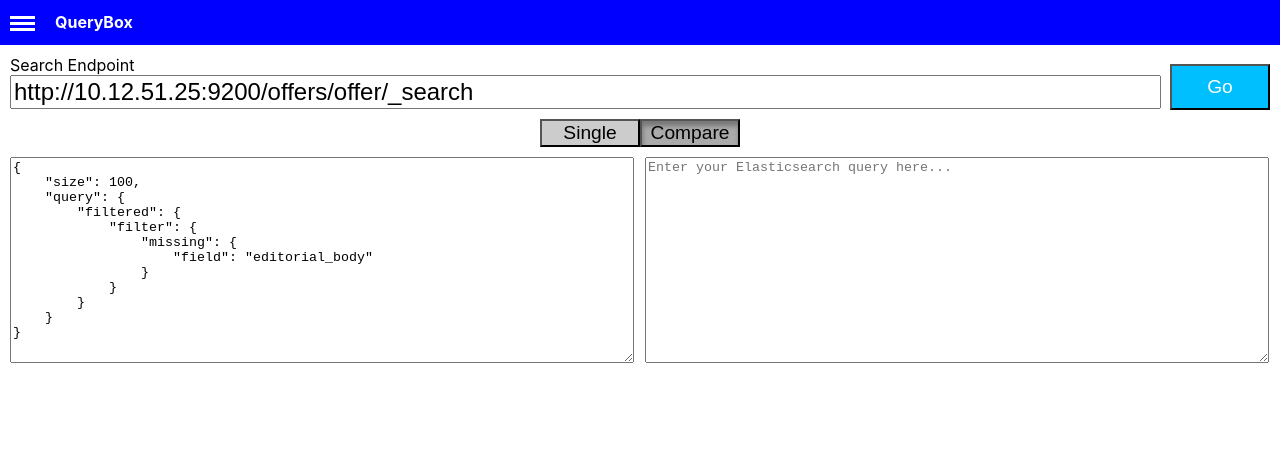
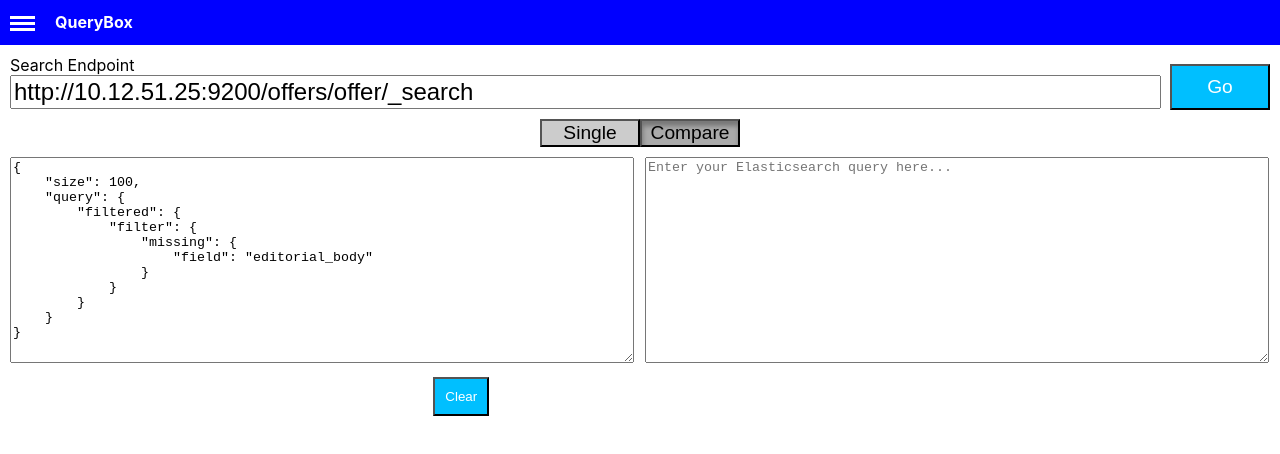
Before and after one commit to jkearle/querybox, a React (Create React App) app: page / in a window 1280 px wide. Both pictures are taken after a click on the button "Compare". Shown: the top 454 px of the page. Built offline with nearby package versions, Linux system fonts and the light colour scheme.

Commit message:
Moved the select area into its own component.

```diff
--- /dev/null
+++ b/src/components/KeySelect.js
@@ -0,0 +1,95 @@
+import React, {Component} from 'react';
+import FilteredMultiSelect from 'react-filtered-multiselect';
+import ActionButton from "./ActionButton"; //Found at https://react.rocks/example/react-filtered-multiselect
+
+
+class KeySelect extends Component {
+    handleSelectionChange = (selection) => {
+        selection.forEach((s) => {
+            if (!this.props.compareKeyChains.includes(s.value)) {
+                this.props.compareKeyChains.push(s.value)//FIXME we need to guarantee this is an array
+            }
+        });
+        this.props.selectedKeysUpdated(this.props.compareKeyChains);
+    };
+
+    getMultiSelect() {
+        const {returnData} = this.props;
+
+        let selectIds = [];
+        if (returnData.data !== undefined) {
+            this.findAllKeys('', selectIds, returnData.data);
+        }
+        if (selectIds.length > 0) {
+            return <FilteredMultiSelect
+                onChange={this.handleSelectionChange}
+                options={selectIds}
+                textProp="text"
+                valueProp="value"
+                size={6}
+            />;
+        }
+    }
+
+    getSelectedKeys() {
+        console.log('getSelectedKeys' + this.props.compareKeyChains.length)
+        if (this.props.compareKeyChains.length > 0) {
+            let selectedRows = [];
+
+            this.props.compareKeyChains.forEach((singleCompareKeyChain) => {
+                selectedRows.push(<tr key={singleCompareKeyChain + 'row'}>
+                    <td key={singleCompareKeyChain + 'cell'}>
+                        {singleCompareKeyChain}
+                    </td>
+                </tr>)
+            });
+
+            return <table>
+                <tbody>
+                {selectedRows}
+                </tbody>
+            </table>
+        } else {
+            return <div/>
+        }
+    }
+
+    findAllKeys(base, keyArray, jsonObject) {//TODO Fireside is there a more efficient way to not call this every time - could move it to the parent element????
+        Object.keys(jsonObject).forEach((keyValue) => {
+            if (typeof jsonObject[keyValue] == 'object' && jsonObject[keyValue] !== null) {//If it's an object we need to call this function on the object to get the child keys
+                //get the children
+                if (jsonObject instanceof Array && keyValue !== '0') {//If it's an array, just iterate over the first one and return on the rest
+                    return;
+                }
+                if (base === '') {
+                    this.findAllKeys(keyValue, keyArray, jsonObject[keyValue]);
+                } else {
+                    this.findAllKeys(base + '.' + keyValue, keyArray, jsonObject[keyValue]);
+                }
+            } else {
+                if (base === '') {
+                    keyArray.push({text: keyValue, value: keyValue});
+                } else {
+                    keyArray.push({text: base + '.' + keyValue, value: base + '.' + keyValue});
+                }
+
+            }
+        });
+    };
+
+    clearSelected = () => {//TODO - mention this in Fireside and ask opinion. Putting the phat arrow function on the declaration.
+        this.props.selectedKeysUpdated([]);//TODO should we be checking that this prop is not undefined?
+    }
+
+    render() {
+        return (
+            <div className="KeySelect">
+                {this.getMultiSelect()}
+                <ActionButton text=" Clear " onClick={this.clearSelected}/>
+                {this.getSelectedKeys()}
+            </div>
+        );
+    }
+}
+
+export default KeySelect;
--- a/src/components/ResultTable.js
+++ b/src/components/ResultTable.js
@@ -13,7 +13,7 @@ class ResultTable extends Component {
             let arrayOfSingleColumnAllRowsTextArrays = [];
             let arrayOfSingleColumnAllRowsComparisonsArrays = [];
             let numberOfRows = 0;
-            this.props.compareKeyChain.forEach((singleCompareKeyChain) => {
+            this.props.compareKeyChains.forEach((singleCompareKeyChain) => {
                 let keys = singleCompareKeyChain.split('.');
                 let headerText = keys[keys.length - 1];
                 colHeadersRowElement.push(<th key={headerText}> {headerText} </th>);
@@ -48,7 +48,7 @@ class ResultTable extends Component {
                     cellsDiffState={singleRowCompareValue}/>);
             }
 
-            return <table className="compareTable">
+            return <table className="results">
                 <tbody>
                 {resultTableRowElements}
                 </tbody>
@@ -58,8 +58,8 @@ class ResultTable extends Component {
 
     areAllNeededPropsValid() {
         const {returnData} = this.props;
-        return this.props.compareKeyChain !== undefined &&
-            this.props.compareKeyChain.length > 0 &&
+        return this.props.compareKeyChains !== undefined &&
+            this.props.compareKeyChains.length > 0 &&
             returnData !== undefined;
     }
 
@@ -124,7 +124,7 @@ class ResultTable extends Component {
             }
             for (let i = arrayIndex + 1; i < keys.length; i++) {
                 finalObject = finalObject[keys[i]];
-                compareFinalObject = compareFinalObject[keys[i]];
+                compareFinalObject = compareFinalObject[keys[i]];//FIXME apparently, sometimes this returns an undefined.
             }
 
             if (finalObject === compareFinalObject) {
--- a/src/components/SplitResults.js
+++ b/src/components/SplitResults.js
@@ -1,8 +1,7 @@
 import React, {Component} from 'react';
 import './SplitResults.css';
-import FilteredMultiSelect from 'react-filtered-multiselect'; //Found at https://react.rocks/example/react-filtered-multiselect
 import Inspector from 'react-inspector'; //Found at https://www.npmjs.com/package/react-inspector
-import {Stats, ResultTable} from "./index";
+import {Stats, ResultTable, KeySelect} from "./index";
 
 
 class SplitResults extends Component {
@@ -11,18 +10,14 @@ class SplitResults extends Component {
         this.state = {
             showCompare: true,
             showJson: false,
-            compareKeyChain: []
+            compareKeyChains: []
         };
     }
 
-    handleSelectionChange = (selection) => {
-        console.log(selection);
-        let keyValues = [];
-        selection.forEach((s) => {
-            keyValues.push(s.value)
-        });
-        this.setState({compareKeyChain: keyValues});
+    handleSelectionChange = (selectedKeys) => {
+        this.setState({compareKeyChains: selectedKeys});
     };
+
 
     showReturnInJson = () => {
         this.setState({showCompare: false, showJson: true});
@@ -54,7 +49,7 @@ class SplitResults extends Component {
             return <ResultTable
                 returnData={returnData.data}
                 compareReturnData={compareReturnData.data}
-                compareKeyChain={this.state.compareKeyChain}
+                compareKeyChains={this.state.compareKeyChains}
             />
         }
     }
@@ -66,46 +61,6 @@ class SplitResults extends Component {
         }
     }
 
-    getMultiSelect() {
-        const {returnData1} = this.props;
-
-        let selectIds = [];
-        if (returnData1.data !== undefined) {
-            this.findAllKeys('', selectIds, returnData1.data);
-        }
-        if (selectIds.length > 0) {
-            return <FilteredMultiSelect
-                onChange={this.handleSelectionChange}
-                options={selectIds}
-                textProp="text"
-                valueProp="value"
-                size={6}
-            />;
-        }
-    }
-
-    findAllKeys(base, keyArray, jsonObject) {
-        Object.keys(jsonObject).forEach((keyValue) => {
-            if (typeof jsonObject[keyValue] == 'object' && jsonObject[keyValue] !== null) {//If it's an object we need to call this function on the object to get the child keys
-                //get the children
-                if (jsonObject instanceof Array && keyValue !== '0') {//If it's an array, just iterate over the first one and return on the rest
-                    return;
-                }
-                if (base === '') {
-                    this.findAllKeys(keyValue, keyArray, jsonObject[keyValue]);
-                } else {
-                    this.findAllKeys(base + '.' + keyValue, keyArray, jsonObject[keyValue]);
-                }
-            } else {
-                if (base === '') {
-                    keyArray.push({text: keyValue, value: keyValue});
-                } else {
-                    keyArray.push({text: base + '.' + keyValue, value: base + '.' + keyValue});
-                }
-
-            }
-        });
-    };
 
     render() {
         const {returnData1, returnData2, split} = this.props;
@@ -115,6 +70,9 @@ class SplitResults extends Component {
         if (!split) {
             compareItem += " SplitHidden";
         }
+
+        console.log('Split Results' + this.state.compareKeyChains.length)
+
         return (
             <div className="Split">
                 <div className="SplitGrid">
@@ -125,7 +83,11 @@ class SplitResults extends Component {
                         {this.getResultsTable(returnData1, returnData2)}
                     </div>
                     <div className={compareItem}>
-                        {this.getMultiSelect()}
+                        <KeySelect
+                            returnData = {returnData1}
+                            compareKeyChains = {this.state.compareKeyChains}
+                            selectedKeysUpdated={(selectedKeys) => this.handleSelectionChange(selectedKeys)}
+                        />
                     </div>
                     <div className={compareItem}>
                         {this.getStats(returnData2)}
--- a/src/components/index.js
+++ b/src/components/index.js
@@ -4,6 +4,7 @@ import Stats from "./Stats";
 import Query from "./Query";
 import ResultRow from "./ResultRow";
 import ResultTable from "./ResultTable";
+import KeySelect from "./KeySelect";
 
 
 
@@ -13,3 +14,4 @@ export {Stats};
 export {Query};
 export {ResultRow};
 export {ResultTable};
+export {KeySelect};
```
